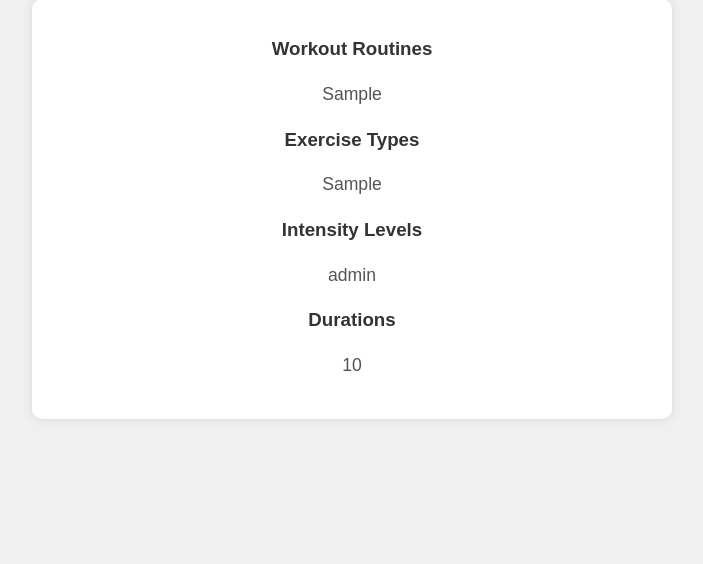
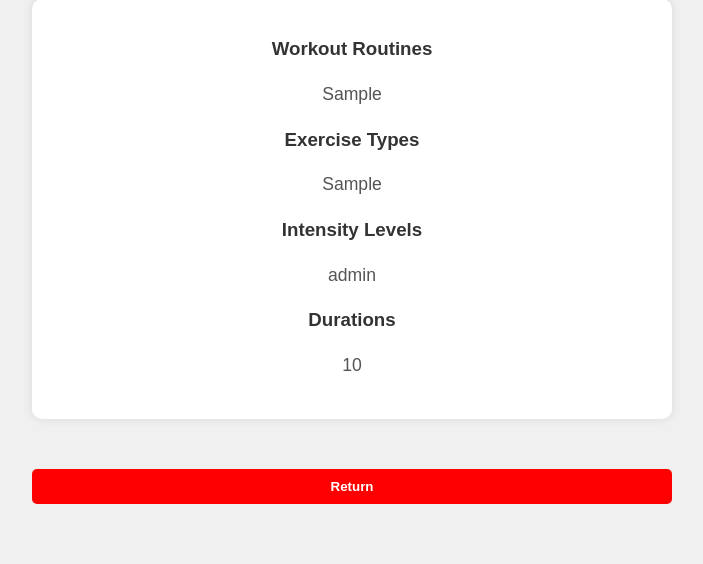
Before and after one commit to kevkim0201/DubHacks24, a Python web app: template templates/result.html in a window 1280 px wide. Shown: the part 109-673 px from the top of the page, without its empty margins (288-991 px from the left). Run offline with Jinja, Linux system fonts and the light colour scheme; the template is opened without the code that fills it: most values are stand-ins (such as "Sample title", 1, 10 or a date in 2020).

Commit message:
made some changes

```diff
--- a/templates/result.html
+++ b/templates/result.html
@@ -26,6 +26,23 @@
             padding: 5px 0;
             text-align: center;
         }
+
+        button {
+            background-color: red;
+            color: white;
+            border: none;
+            padding: 10px;
+            cursor: pointer;
+            font-weight: bold;
+            border-radius: 5px;
+            display: block;
+            margin: 20px auto;
+            width: 640px; /* Make the button the same width as the container */
+            box-sizing: border-box;
+        }
+        button:hover {
+            background-color: darkred;
+        }
     </style>
 </head>
 <body>
@@ -52,5 +69,8 @@
         <p>{{i}}</p>
         {% endfor %}
     </div>
+    <form action="/" method="get">
+        <button type="submit">Return</button>
+    </form>
 </body>
 </html>
```
